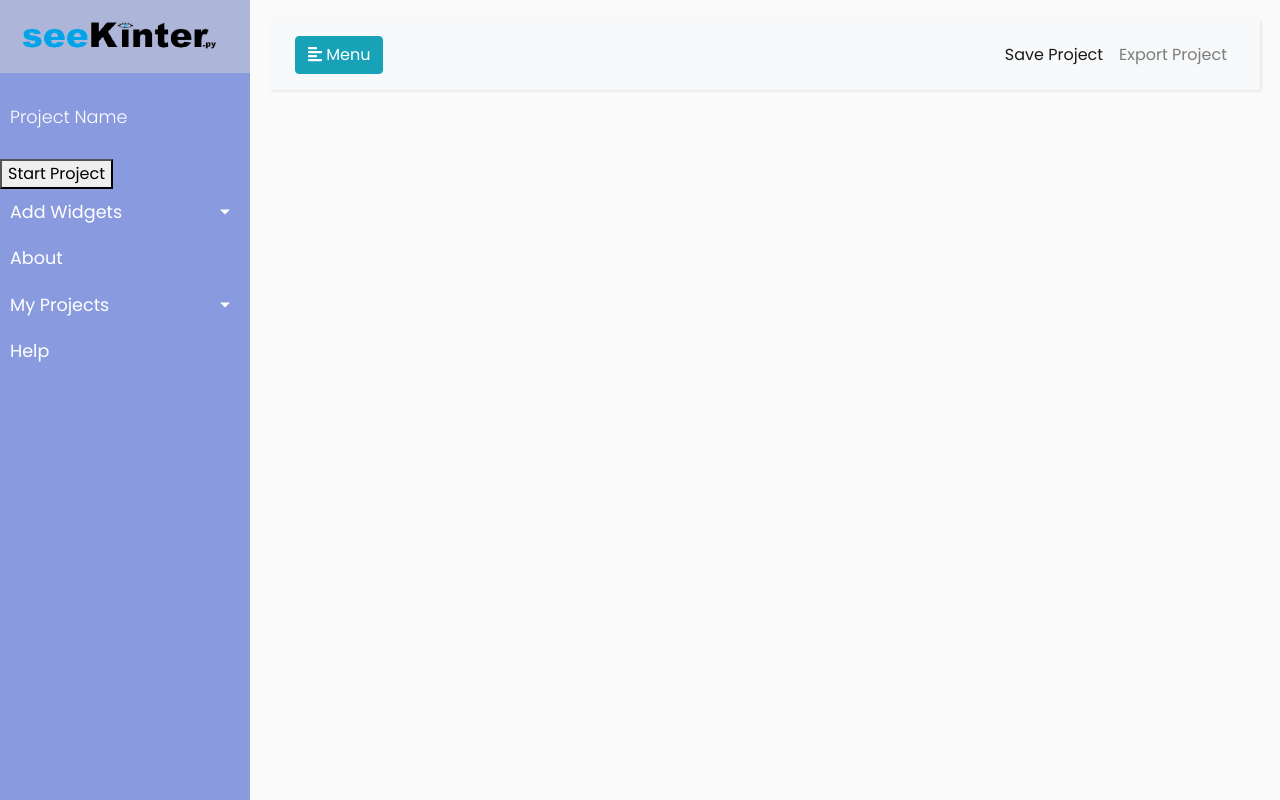
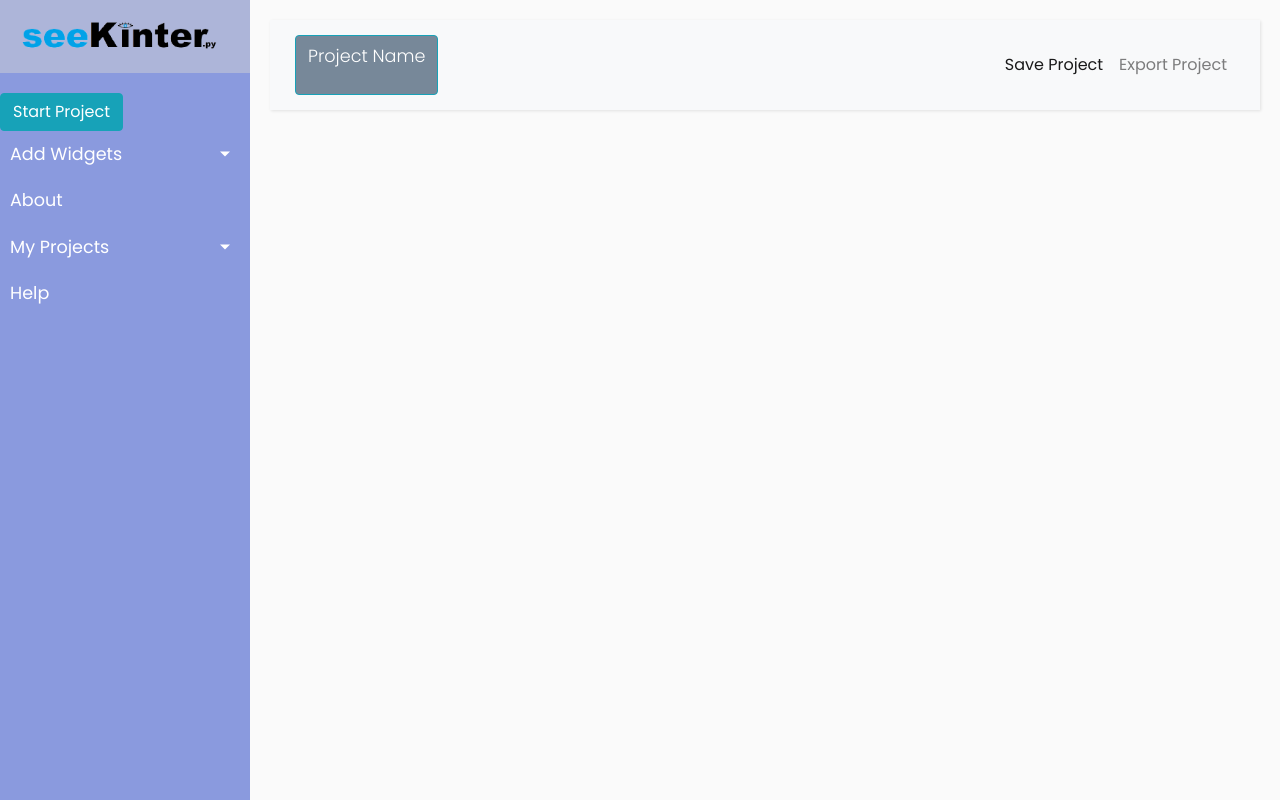
Before and after one commit to husnain106/seeKinter, a Django app: page / in a window 1280 px wide. Run offline with Django 4.2, Linux system fonts and the light colour scheme; some libraries are stand-ins or nearby versions.

Commit message:
Removed the minmize feature of the sidebar and some misc. edits

```diff
--- a/WidgetsPage/DragAndDrop/main/templates/main/proj2.html
+++ b/WidgetsPage/DragAndDrop/main/templates/main/proj2.html
@@ -54,6 +54,7 @@
                 this.image.style.height = this.height + 'px';
                 this.image.style.background = this.colour;
                 this.image.style.borderStyle = 'solid';
+                this.image.style.margin = '0 auto';
             }
 
             // Updates the attributes of the canvas object then redraws it
@@ -341,8 +342,8 @@
             </div>
 
             <ul class="list-unstyled components">
-                <p contenteditable="true" id="project_name">Project Name</p>
-                <button type="button" onclick="inter = new Interface()">Start Project</button>
+                <!-- <p contenteditable="true" id="project_name">Project Name</p> -->
+                <button type="button" class="btn btn-info" onclick="inter = new Interface()">Start Project</button>
                 <li class="active">
                     <a href="#homeSubmenu" data-toggle="collapse" aria-expanded="false" class="dropdown-toggle">Add Widgets</a>
                     <ul class="collapse list-unstyled" id="homeSubmenu">
@@ -436,12 +437,8 @@
             <nav class="navbar navbar-expand-lg navbar-light bg-light">
                 <div class="container-fluid">
 
-                    <button type="button" id="sidebarCollapse" class="btn btn-info">
-                        <i class="fas fa-align-left"></i>
-                        <span>Menu</span>
-                    </button>
-                    <button class="btn btn-dark d-inline-block d-lg-none ml-auto" type="button" data-toggle="collapse" data-target="#navbarSupportedContent" aria-controls="navbarSupportedContent" aria-expanded="false" aria-label="Toggle navigation">
-                        <i class="fas fa-align-justify"></i>
+                    <button class="btn btn-info" style="background-color: lightslategray;">
+                        <p contenteditable="true" id="project_name" style="color: #FFFFFF; align-content: center; vertical-align: middle; text-align: center;">Project Name</p>
                     </button>
 
                     <div class="collapse navbar-collapse" id="navbarSupportedContent">
```
